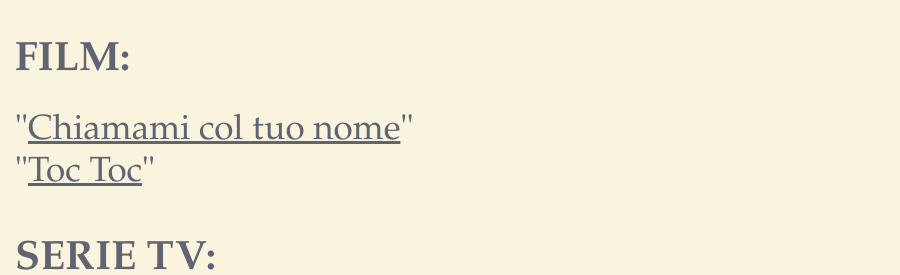
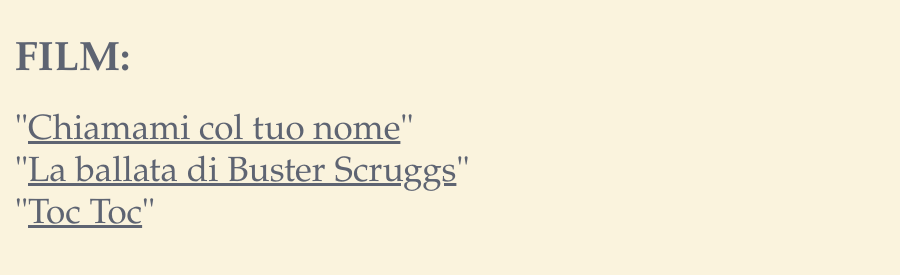
Before and after one commit to just-a-booklover/just-a-bookworm.github.io-film, a plain HTML site: page index.html in a window 1280 px wide. Shown: the part 321-596 px from the top of the page, 0-900 px from the left. Drawn offline with Linux system fonts and the light colour scheme.

Commit message:
Update index.html

```diff
--- a/index.html
+++ b/index.html
@@ -106,6 +106,7 @@
 
     <h3>FILM:</h3>
     <p id="vicino">"<a href="https://just-a-booklover.github.io/just-a-bookworm.github.io-film-chiamamicoltuonome/">Chiamami col tuo nome</a>"<br>
+    "<a href="https://just-a-booklover.github.io/just-a-bookworm.github.io-film-laballatadibusterscruggs/">La ballata di Buster Scruggs</a>"<br>
     "<a href="https://just-a-booklover.github.io/just-a-bookworm.github.io-film-toctoc/">Toc Toc</a>"</p>
 
     <h3>SERIE TV:</h3>
```
